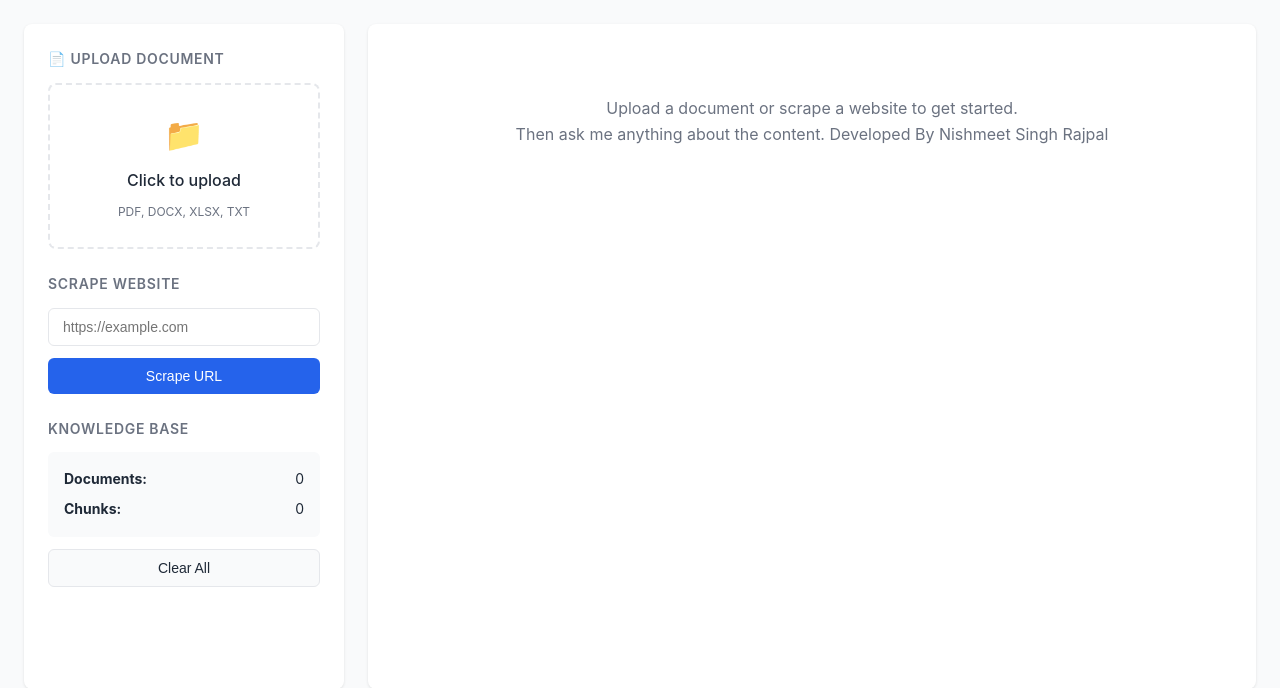
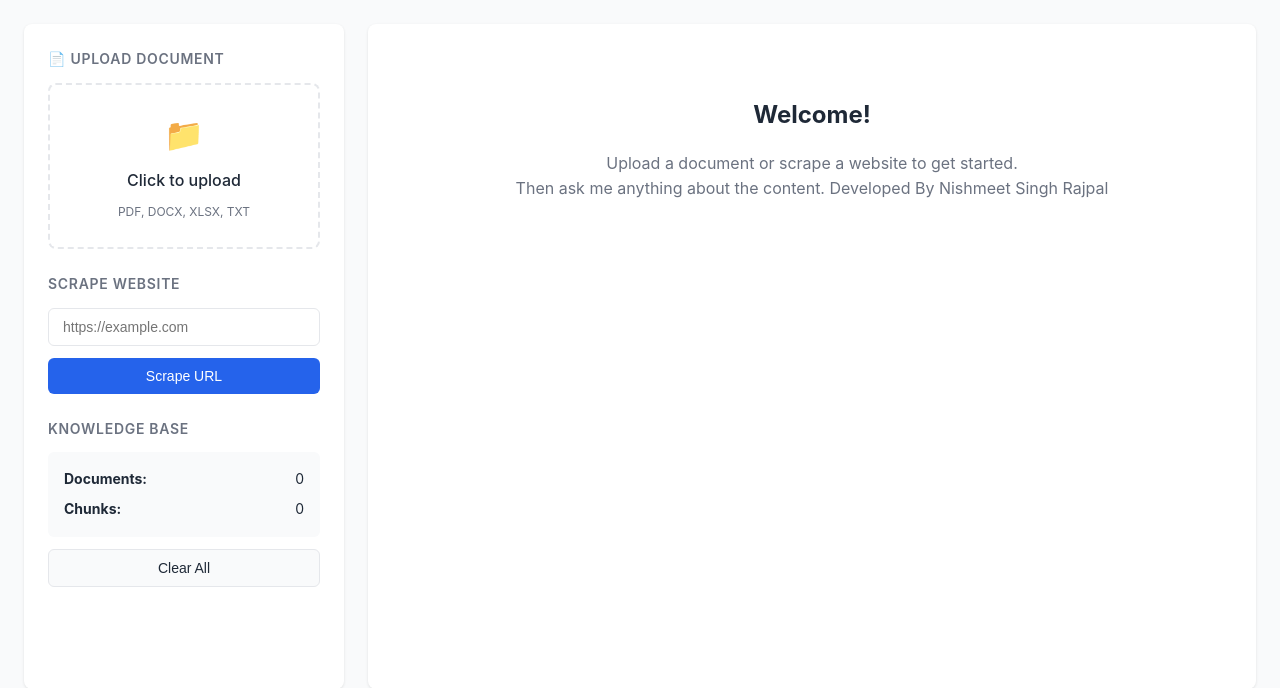
Before and after one commit to nishrajpal05/rag-ai-chatbot, a FastAPI app: page / in a window 1280 px wide. Shown: the part 87-775 px from the top of the page. Run offline with FastAPI, Linux system fonts and the light colour scheme.

Commit message:
Update index.html

```diff
--- a/local-rag-chatbot/templates/index.html
+++ b/local-rag-chatbot/templates/index.html
@@ -55,7 +55,7 @@
             <main class="chat-container">
                 <div id="chatMessages" class="chat-messages">
                     <div class="welcome-message">
-
+                        <h2>Welcome!</h2>
                         <p>Upload a document or scrape a website to get started.</p>
                         <p>Then ask me anything about the content. Developed By Nishmeet Singh Rajpal </p>
                     </div>
```
